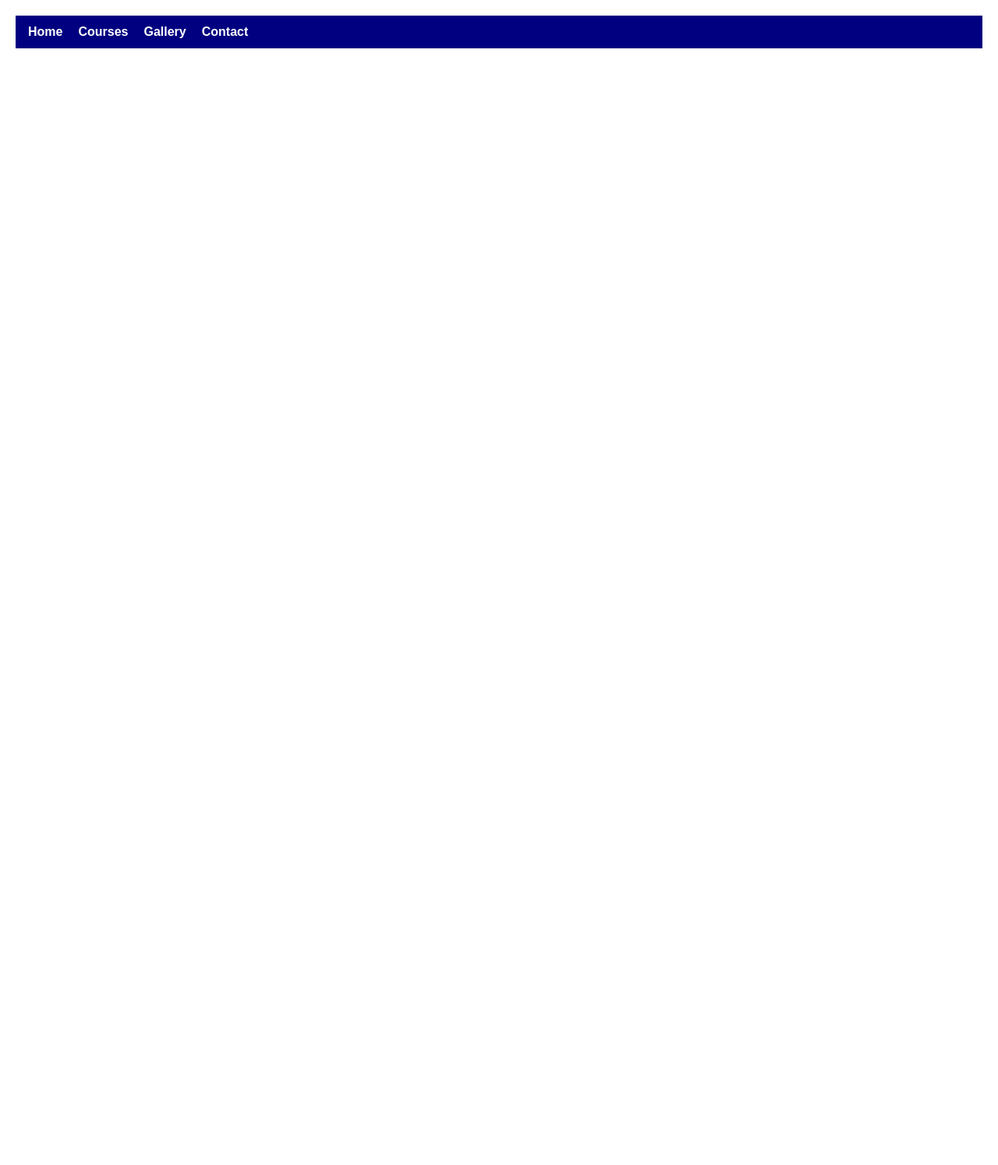
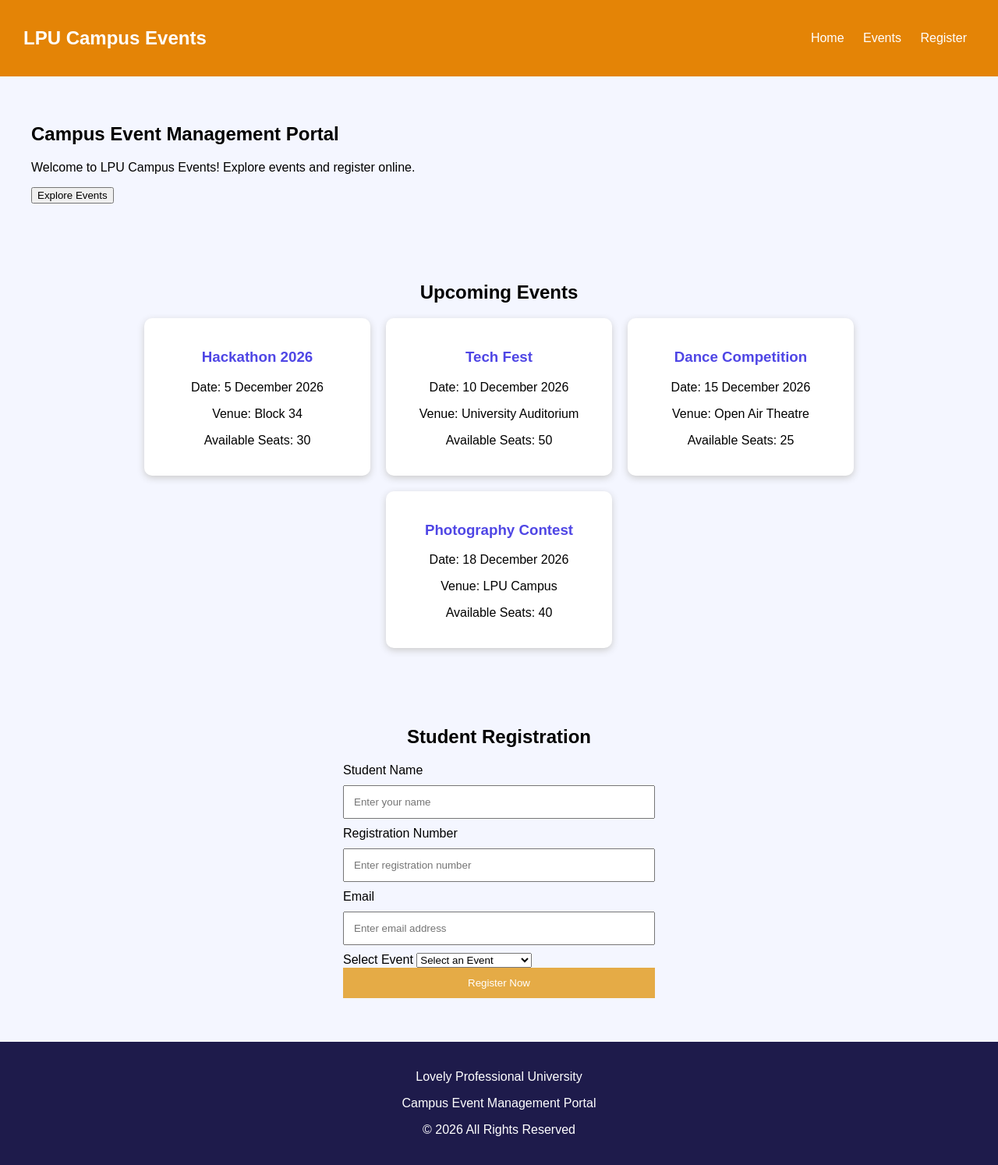
Before and after one commit to imanusharaj-cmd/Campus-Event-and-Management, a plain HTML site: page index.html in a window 1280 px wide. Shown: the whole page at 78% size. Before the commit the page ends 800 px from the top, so only its background shows below. Drawn offline with Linux system fonts and the light colour scheme.

Commit message:
Revamp index.html for Campus Event Management

```diff
--- a/index.html
+++ b/index.html
@@ -1,55 +1,172 @@
 <!DOCTYPE html>
-<html lang="en">
+<html>
 <head>
-  <meta charset="UTF-8" />
-  <meta name="viewport" content="width=device-width, initial-scale=1.0" />
-  <title>Navigation Menu</title>
-  <style>
-    body {
-      font-family: Arial, sans-serif;
-      margin: 20px;
-    }
+    <title>Campus Event Management</title>
 
-    .menu-bar {
-      background-color: navy;
-      padding: 12px 16px;
-      display: flex;
-      gap: 20px;
-    }
+    <link rel="stylesheet" href="style.css">
+</head>
 
-    .menu-bar a {
-      color: white;
-      text-decoration: none;
-      font-weight: bold;
-      cursor: pointer;
-    }
-
-    .menu-bar a:hover {
-      color: #ffcc00;
-    }
-
-    #result {
-      margin-top: 16px;
-      font-size: 16px;
-    }
-  </style>
-</head>
 <body>
 
-  <div class="menu-bar">
-    <a href="#home" onclick="showPage('Home')">Home</a>
-    <a href="#courses" onclick="showPage('Courses')">Courses</a>
-    <a href="#gallery" onclick="showPage('Gallery')">Gallery</a>
-    <a href="#contact" onclick="showPage('Contact')">Contact</a>
-  </div>
+    <!-- Navigation Bar -->
 
-  <div id="result"></div>
+    <header>
+        <h2>LPU Campus Events</h2>
 
-  <script>
-    function showPage(pageName) {
-      document.getElementById("result").textContent = "You are on the " + pageName + " page";
-    }
-  </script>
+        <nav>
+            <a href="#home">Home</a>
+            <a href="#events">Events</a>
+            <a href="#registration">Register</a>
+        </nav>
+    </header>
+
+
+    <!-- Home Section -->
+
+    <section id="home">
+
+        <h1>Campus Event Management Portal</h1>
+
+        <p>
+            Welcome to LPU Campus Events!
+            Explore events and register online.
+        </p>
+
+        <a href="#events">
+            <button>Explore Events</button>
+        </a>
+
+    </section>
+
+
+    <!-- Events Section -->
+
+    <section id="events">
+
+        <h2>Upcoming Events</h2>
+
+        <div class="event-container">
+
+            <div class="event-card">
+
+                <h3>Hackathon 2026</h3>
+
+                <p>Date: 5 December 2026</p>
+
+                <p>Venue: Block 34</p>
+
+                <p>Available Seats: 30</p>
+
+            </div>
+
+
+            <div class="event-card">
+
+                <h3>Tech Fest</h3>
+
+                <p>Date: 10 December 2026</p>
+
+                <p>Venue: University Auditorium</p>
+
+                <p>Available Seats: 50</p>
+
+            </div>
+
+
+            <div class="event-card">
+
+                <h3>Dance Competition</h3>
+
+                <p>Date: 15 December 2026</p>
+
+                <p>Venue: Open Air Theatre</p>
+
+                <p>Available Seats: 25</p>
+
+            </div>
+
+
+            <div class="event-card">
+
+                <h3>Photography Contest</h3>
+
+                <p>Date: 18 December 2026</p>
+
+                <p>Venue: LPU Campus</p>
+
+                <p>Available Seats: 40</p>
+
+            </div>
+
+        </div>
+
+    </section>
+
+
+    <!-- Registration Section -->
+
+    <section id="registration">
+
+        <h2>Student Registration</h2>
+
+        <form>
+
+            <label>Student Name</label>
+
+            <input type="text" id="name"
+            placeholder="Enter your name">
+
+            <label>Registration Number</label>
+
+            <input type="text" id="regno"
+            placeholder="Enter registration number">
+
+            <label>Email</label>
+
+            <input type="email" id="email"
+            placeholder="Enter email address">
+
+            <label>Select Event</label>
+
+            <select id="event">
+
+                <option value="">Select an Event</option>
+
+                <option>Hackathon 2026</option>
+
+                <option>Tech Fest</option>
+
+                <option>Dance Competition</option>
+
+                <option>Photography Contest</option>
+
+            </select>
+
+            <button type="button" onclick="registerStudent()">
+                Register Now
+            </button>
+
+        </form>
+
+        <p id="message"></p>
+
+    </section>
+
+
+    <!-- Footer -->
+
+    <footer>
+
+        <p>Lovely Professional University</p>
+
+        <p>Campus Event Management Portal</p>
+
+        <p>© 2026 All Rights Reserved</p>
+
+    </footer>
+
+
+    <script src="script.js"></script>
 
 </body>
 </html>
```
